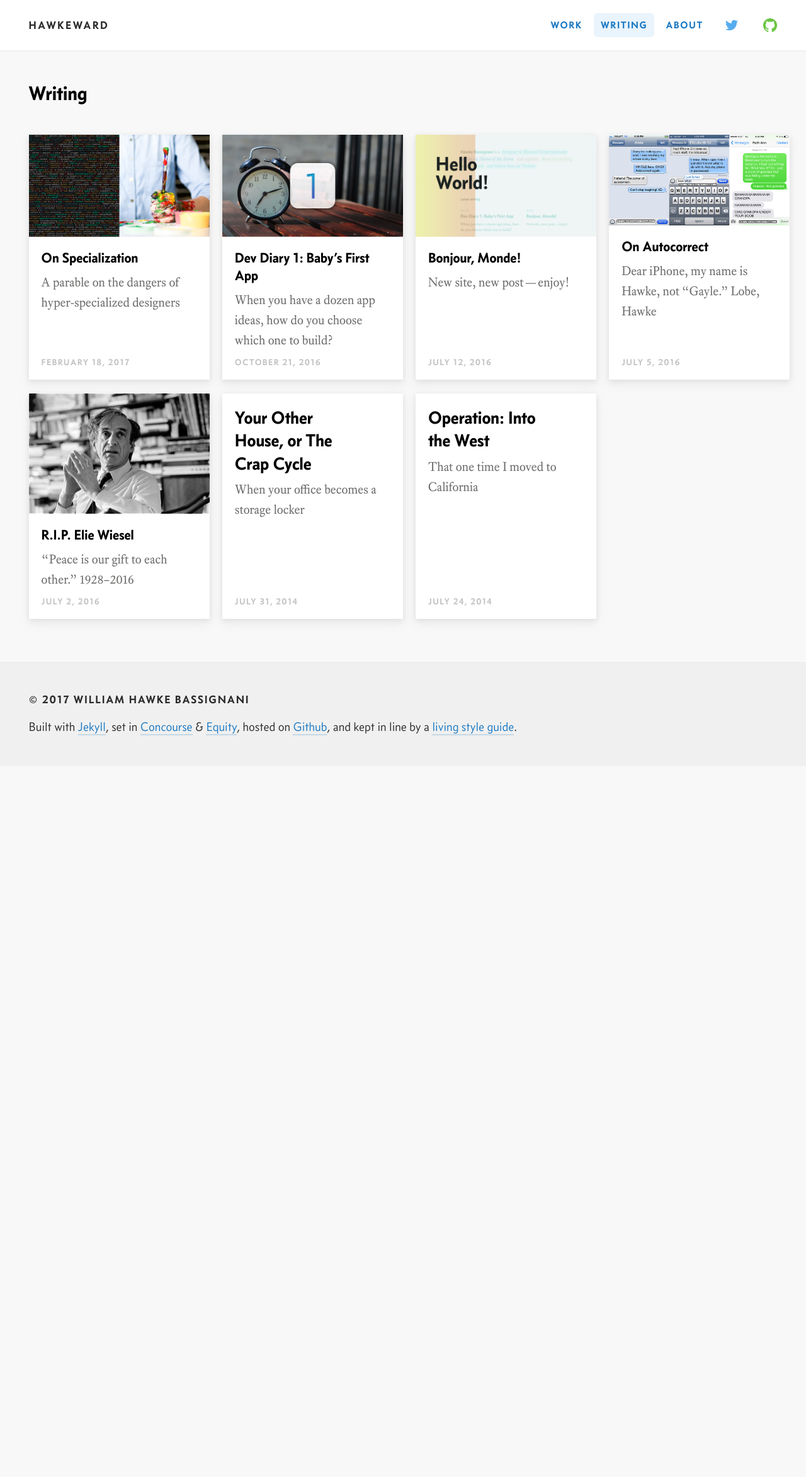
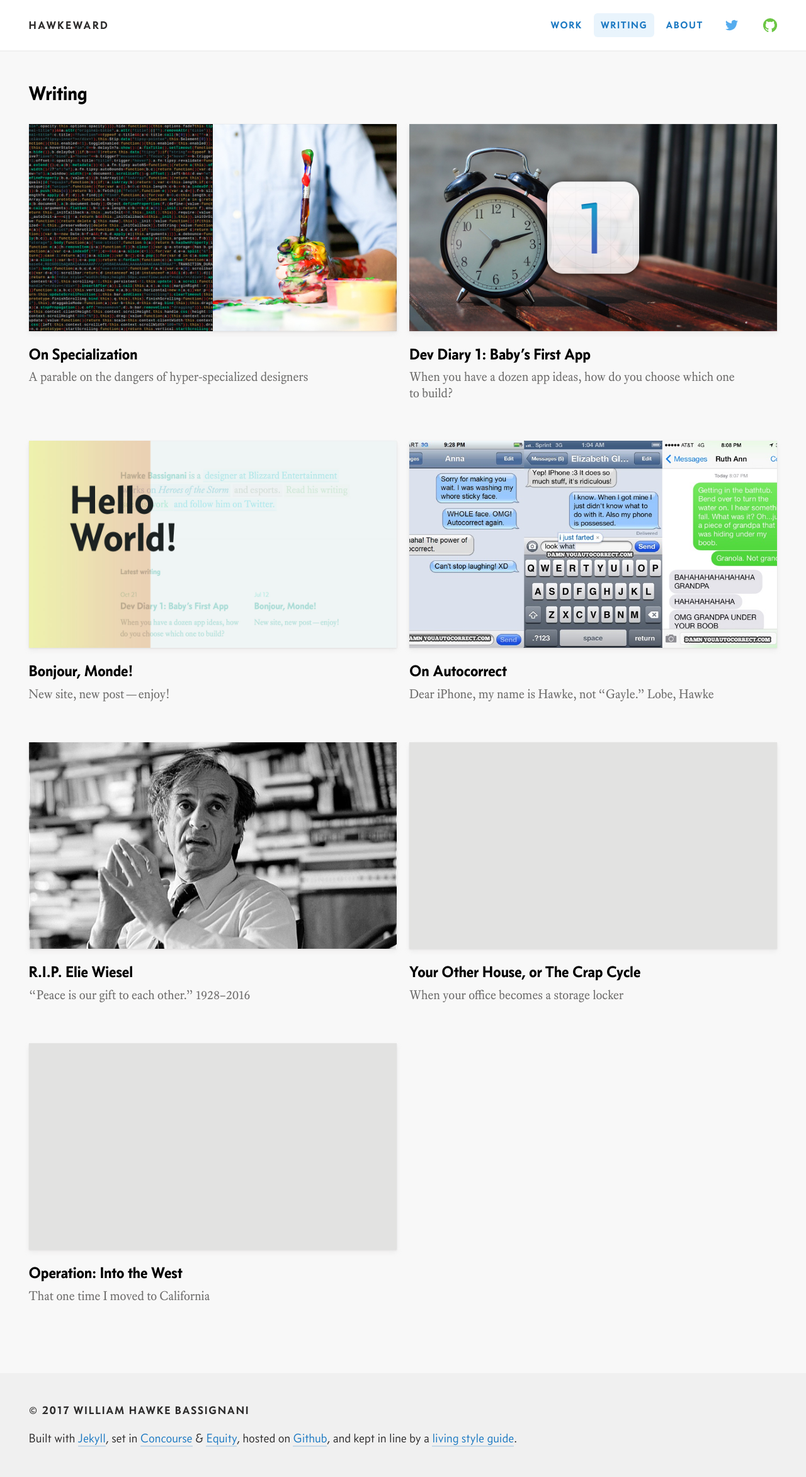
Before and after one commit to whbassignani/whbassignani.github.io, a Jekyll site: the page built from writing/index.html, in a window 1280 px wide. Shown: the whole page at 63% size. Built offline with Jekyll 4.4.1, drawn with Linux system fonts in a browser that asks for light colours; before the commit the page ends 1217 px from its top, so only the background shows below that.

Commit message:
Finished merging two archive component styles

```diff
--- a/css/main.scss
+++ b/css/main.scss
@@ -35,7 +35,7 @@
 
 // Layouts and includes
 @import "post";
-@import "archive-work";
+@import "archive";
 @import "archive-writing";
 
 
--- a/scss/_archive-work.scss
+++ /dev/null
@@ -1,63 +0,0 @@
-$spacing-between-columns: size(-1);
-$spacing-between-rows: size(3);
-
-.archive {
-  @include flexbox;
-  @include flex-wrap(wrap);
-  margin: 0 -#{$spacing-between-columns} 0 0;
-  padding: 0;
-}
-
-.archive-link {
-  border-bottom: 0;
-  display: block;
-  margin: 0 $spacing-between-columns $spacing-between-columns 0;
-  position: relative;
-  transition:
-    opacity $animation-time,
-    transform $animation-time;
-  transform: translateZ(0);
-
-  & > * {
-    position: relative;
-    z-index: 1;
-  }
-
-  &:hover {
-    transform: translateY(-1%);
-  }
-
-  &:active {
-    @include transform(scale(0.96) translateZ(0));
-    opacity: $amount-fade;
-  }
-
-  @media ($bp-m) {
-    @include flex(0 1 calc(50% - #{$spacing-between-columns}));
-  }
-}
-
-.archive-item-image {
-  @include spacing-standard(none);
-
-  img {
-    display: block;
-    width: 100%;
-  }
-}
-
-
-
-.archive-work-title {
-  margin: size(-6) 0;
-}
-
-.archive-work-role {
-  @include bold-spaced-type;
-  color: $color-ui-light;
-  display: block;
-  font-family: $sans-serif;
-  font-size: size(-4);
-  line-height: 1;
-  margin-top: auto;
-}
--- /dev/null
+++ b/scss/_archive.scss
@@ -0,0 +1,130 @@
+$spacing-between-columns: size(-1);
+$spacing-between-rows: size(6);
+
+.archive {
+  @include flexbox;
+  @include flex-wrap(wrap);
+  margin: 0 -#{$spacing-between-columns} 0 0;
+  padding: 0;
+}
+
+.archive-link {
+  border-bottom: 0;
+  display: block;
+  margin: 0 $spacing-between-columns $spacing-between-rows 0;
+  position: relative;
+  transition: transform $animation-time;
+  width: 100%;
+
+  & > * {
+    position: relative;
+    z-index: 1;
+  }
+
+  &:hover {
+    transform: translateY(-2%);
+  }
+
+  &:active {
+    opacity: $amount-fade;
+    transform: scale($amount-shrink);
+  }
+
+  @media ($bp-m) {
+    @include flex(0 1 calc(50% - #{$spacing-between-columns}));
+  }
+
+  @media ($bp-xxl) {
+    @include flex(0 1 calc(33.333333% - #{$spacing-between-columns}));
+  }
+}
+
+.archive-item-image {
+  @include soft-box-shadow(xsmall);
+  @include spacing-standard(none);
+  padding-bottom: 56.25%;
+  position:relative;
+
+  .no-archive-item-image & {
+    background-color: color(grey, 100);
+  }
+
+  img {
+    display: block;
+    height: 100%;
+    object-fit: cover;
+    object-position: center;
+    width: 100%;
+  }
+
+  .image-sizer {
+    bottom: 0;
+    left: 0;
+    overflow: hidden;
+    position: absolute;
+    right: 0;
+    top: 0;
+  }
+}
+
+.archive-item-content {
+  padding: size(-1) size(8) 0 0;
+}
+
+.archive-item-title,
+.archive-item-text {
+  @include spacing-standard(xxsmall);
+}
+
+.archive-item-text {
+  color: $color-ui-medium;
+  font-size: size(-1);
+  line-height: $line-height-tight;
+}
+
+.archive-item-meta {
+  @include bold-spaced-type;
+  color: $color-ui-light;
+  display: block;
+  font-family: $sans-serif;
+  font-size: size(-4);
+  line-height: 1;
+  margin: size(-2) 0 0;
+
+  // Swaps any shorthand/abbreviated meta for a full string
+  @media ($bp-medium) {
+    &:before {
+      content: attr(data-full);
+    }
+
+    .shorthand {
+      display: none;
+    }
+  }
+}
+
+
+// Work and writing archive-specific grid styles
+#WorkArchive .archive-link {
+  @media ($bp-m) {
+    @include flex(0 1 calc(50% - #{$spacing-between-columns}));
+  }
+
+  @media ($bp-xl) {
+    @include flex(0 1 calc(33.333333% - #{$spacing-between-columns}));
+  }
+}
+
+#WritingArchive .archive-link {
+  @media ($bp-m) {
+    @include flex(0 1 calc(50% - #{$spacing-between-columns}));
+  }
+
+  @media ($bp-xl) {
+    @include flex(0 1 calc(33.333333% - #{$spacing-between-columns}));
+  }
+
+  @media ($bp-xxl) {
+    @include flex(0 1 calc(25% - #{$spacing-between-columns}));
+  }
+}
--- a/scss/globals/_variables.scss
+++ b/scss/globals/_variables.scss
@@ -59,6 +59,7 @@
 
 $amount-brighten:             1.1;
 $amount-fade:                 0.8;
+$amount-shrink:               0.96;
 
 // DELETE THIS LATER -->
 // Gutters/Margins/Padding/Layout
--- a/writing/index.html
+++ b/writing/index.html
@@ -2,34 +2,31 @@
 title: Writing
 ---
 
-<section id="archive-posts" class="archive">
-  <ul class="archive-list container">
+<section id="WritingArchive" class="archive">
 
-{%for post in site.categories.writing %}
-  {% assign this_image = post.banner %}
+{% for item in site.categories.writing %}
+  <a href="{{ item.url }}" class="archive-link">
+    <div class="archive-item {% unless item.banner %}no-archive-item-image{% endunless %}">
 
-    <a href="{{ post.url }}" class="archive-post-link" title="{{ post.title }}">
-      <li class="archive-list-item {% if this_image %}has-thumbnail{% endif %}">
-        <article class="archive-post">
+      <div class="archive-item-image">
+        <div class="image-sizer">
+  {% if item.banner %}
+    {% assign this_image = item.banner %}
+    {% include img-srcset-no-caption.html %}
+    {% assign this_image = null %}
+  {% endif %}
+        </div>
+      </div>
 
-  {% if this_image %}
-          <div class="photo archive-post-thumbnail">
-    {% include img-srcset-no-caption.html %}
-          </div>
-  {% endif %}
+      <div class="archive-item-content">
+        <h2 class="archive-item-title">{{ item.title }}</h2>
+        <p class="archive-item-text">{{ item.dek }}</p>
 
-          <h1 class="archive-post-title">{{ post.title }}</h1>
-
-          <p class="archive-post-dek">
-            {{ post.dek }}
-          </p>
-
-          <time class="archive-post-date" data-full="{{ post.date | date: "%B %-d, %Y" }}">
-            <span class="shorthand">{{ post.date | date: "%b %-d" }}</span>
-          </time>
-        </article>
-      </li>
-    </a>
+        <time class="archive-item-meta" data-full="{{ post.date | date: "%B %-d, %Y" }}">
+          <span class="shorthand">{{ post.date | date: "%b %-d" }}</span>
+        </time>
+      </div>
+    </div>
+  </a>
 {% endfor %}
-  </ul>
 </section>
```
Also changed, not shown: work/index.html (+17 -14 lines).
